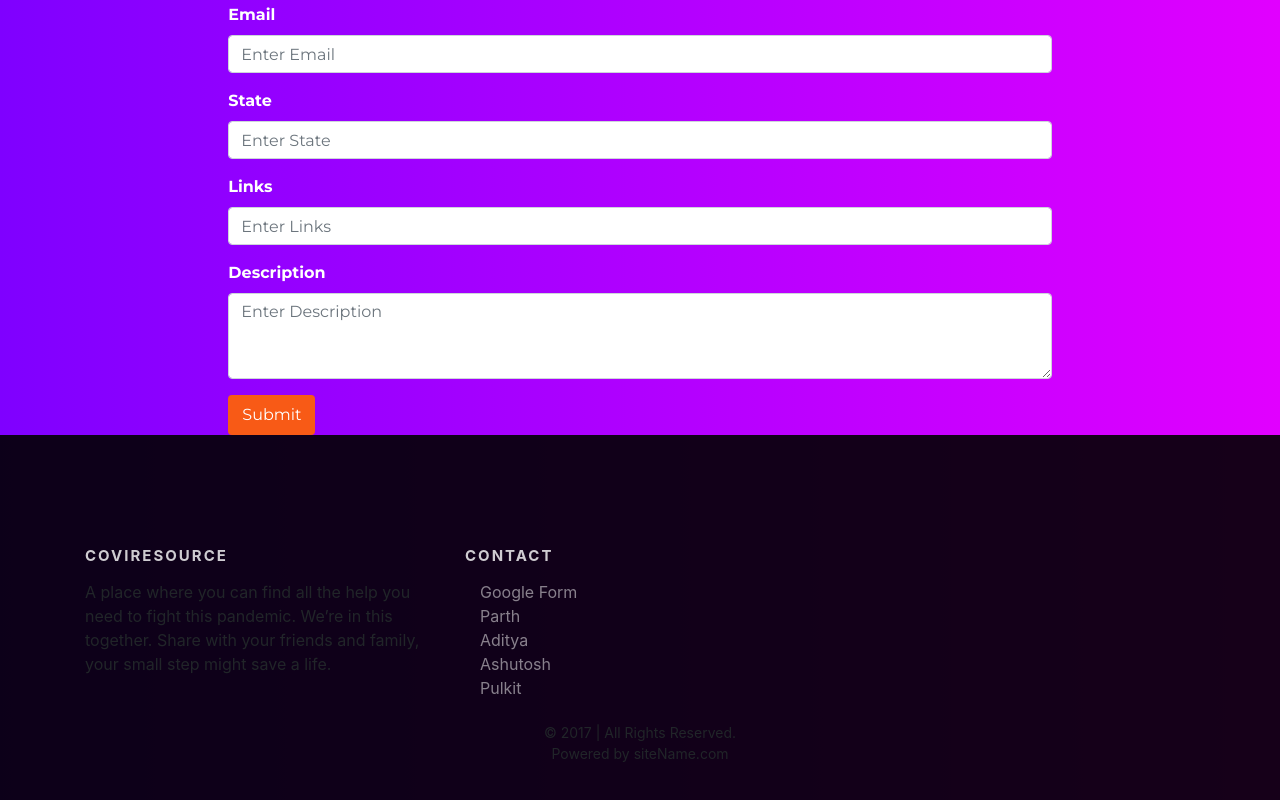
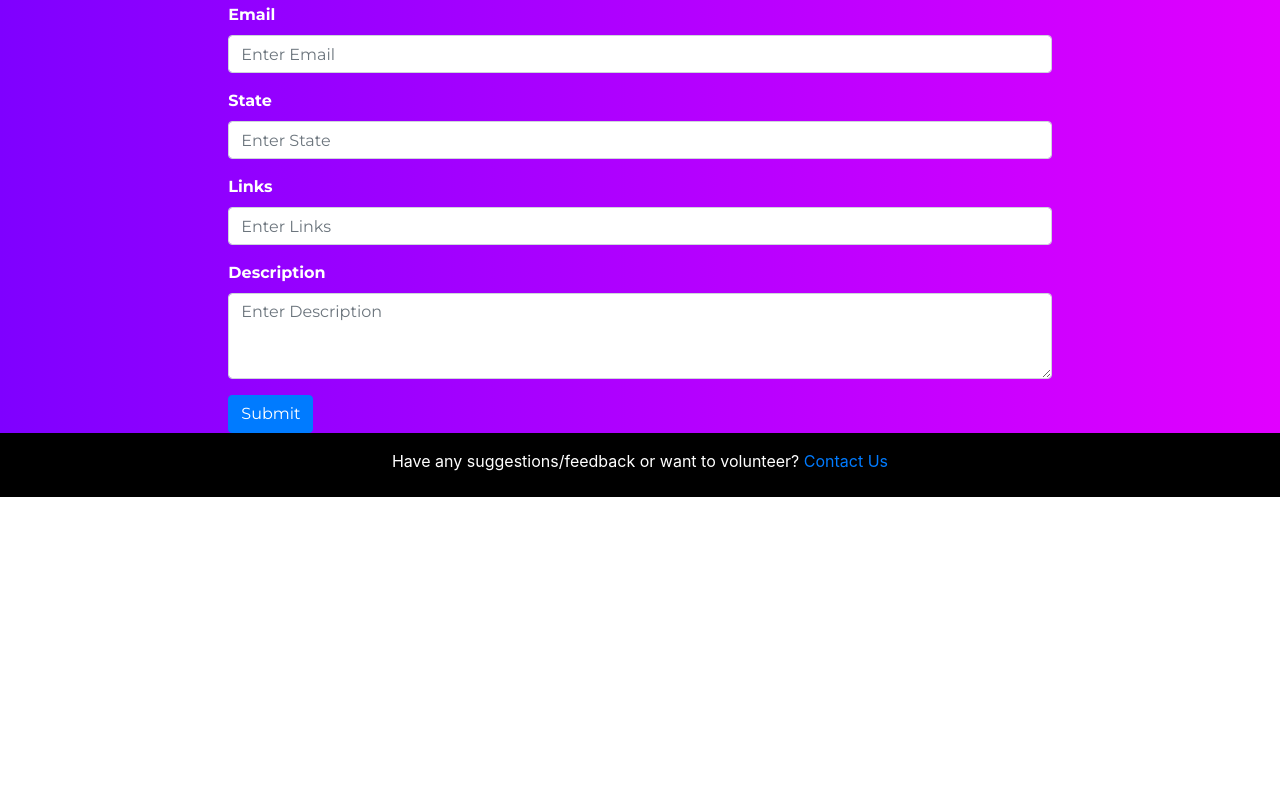
Before and after one commit to zinader/CoronaResources, a React (Create React App) app in the folder client/: page /addresource in a window 1280 px wide. Shown: the part 780-1580 px from the top of the page. After the commit the page ends 1277 px from the top, so only its background shows below. Built offline with nearby package versions, Linux system fonts and the light colour scheme.

Commit message:
footer added/bugs resolved

```diff
--- a/client/src/App.css
+++ b/client/src/App.css
@@ -27,6 +27,12 @@ body{
   padding: 2rem;
   width: 80%;
   text-align: center;
+}
+.title h1 a{
+  color: #fff;
+}
+.title h1 a:hover{
+  text-decoration: none;
 }
 .title a{
   color: #133c5e;
@@ -247,16 +253,11 @@ body{
   bottom: 0.4rem;
   right: 0.5rem;
 }
-.footer{
-  /* background: rgba(0, 0, 0, 0.40); */
-  padding: 2.5rem;
+footer{
+  background: #000;
+  text-align: center;
+  padding: 1rem 1rem 0.5rem 1rem;
   color: #fff;
-}
-.footer h1{
-  font-weight: 700;
-}
-.footer .brief{
-  font-size: 1.5rem;
 }
 @media (max-width: 768px){
   .title{
--- a/client/src/App.js
+++ b/client/src/App.js
@@ -14,7 +14,9 @@ function App() {
             <div className='col-md-6'>
               <div className="title">
                 <h1>
-                  Covi<span className="high">Resources</span>
+                  <a href='/'>
+                    Covi<span className="high">Resources</span>
+                  </a>
                 </h1>
                 <p className='brief'>
                   A place where you can find all the help you need to fight this pandemic. We’re in this together.
--- a/client/src/components/MainComponent.js
+++ b/client/src/components/MainComponent.js
@@ -15,6 +15,9 @@ const MainComponent = () => {
     "Ambulance",
     "Home Testing",
     "Plasma",
+    "Remdesivir",
+    "Fabiflu",
+    "Beds"
   ]);
 
   const handleSubmit = () => {
--- a/client/src/components/footer.css
+++ /dev/null
@@ -1,123 +0,0 @@
-.content-main {
-  height: 200vh;
-}
-
-.fh5co-bg {
-  background-size: cover;
-  background-position: center center;
-  background-repeat: no-repeat;
-  position: relative;
-}
-
-.fh5co-bg {
-  background-size: cover;
-  background-position: center center;
-  position: relative;
-  width: 100%;
-  float: left;
-}
-.fh5co-bg .overlay {
-  position: absolute;
-  top: 0;
-  left: 0;
-  right: 0;
-  bottom: 0;
-  background: rgba(0, 0, 0, 0.5);
-  -webkit-transition: 0.5s;
-  -o-transition: 0.5s;
-  transition: 0.5s;
-}
-
-.fh5co-bg-section {
-  background: rgba(0, 0, 0, 0.05);
-}
-
-#fh5co-footer {
-  padding: 7em 0;
-  clear: both;
-}
-@media screen and (max-width: 768px) {
-  #fh5co-footer {
-    padding: 3em 0;
-  }
-}
-
-#fh5co-footer {
-  position: relative;
-}
-#fh5co-footer .overlay {
-  position: absolute;
-  top: 0;
-  left: 0;
-  right: 0;
-  bottom: 0;
-  background: rgba(0, 0, 0, 0.9);
-  -webkit-transition: 0.5s;
-  -o-transition: 0.5s;
-  transition: 0.5s;
-}
-#fh5co-footer h3 {
-  margin-bottom: 15px;
-  font-weight: bold;
-  font-size: 15px;
-  letter-spacing: 2px;
-  text-transform: uppercase;
-  color: rgba(255, 255, 255, 0.8);
-}
-#fh5co-footer .fh5co-footer-links {
-  padding: 0;
-  margin: 0;
-}
-#fh5co-footer .fh5co-footer-links li {
-  padding: 0;
-  margin: 0;
-  list-style: none;
-}
-#fh5co-footer .fh5co-footer-links li a {
-  color: rgba(255, 255, 255, 0.5);
-  text-decoration: none;
-}
-#fh5co-footer .fh5co-footer-links li a:hover {
-  text-decoration: underline;
-}
-#fh5co-footer .fh5co-widget {
-  margin-bottom: 30px;
-}
-@media screen and (max-width: 768px) {
-  #fh5co-footer .fh5co-widget {
-    text-align: left;
-  }
-}
-#fh5co-footer .fh5co-widget h3 {
-  margin-bottom: 15px;
-  font-weight: bold;
-  font-size: 15px;
-  letter-spacing: 2px;
-  text-transform: uppercase;
-}
-#fh5co-footer .copyright .block {
-  display: block;
-}
-
-.btn-primary {
-  background: #f85a16;
-  color: #fff;
-  border: 2px solid #f85a16;
-}
-.btn-primary:hover,
-.btn-primary:focus,
-.btn-primary:active {
-  background: #f96c2f !important;
-  border-color: #f96c2f !important;
-}
-.btn-primary.btn-outline {
-  background: transparent;
-  color: #f85a16;
-  border: 1px solid #f85a16;
-}
-.btn-primary.btn-outline:hover,
-.btn-primary.btn-outline:focus,
-.btn-primary.btn-outline:active {
-  background: #f85a16;
-  color: #fff;
-}
--- a/client/src/components/footer.jsx
+++ b/client/src/components/footer.jsx
@@ -1,55 +1,10 @@
-import "./footer.css";
-
 const Footer = () => {
   return (
-    <footer id="fh5co-footer" class="fh5co-bg" role="contentinfo">
-      <div class="overlay"></div>
-      <div class="container">
-        <div class="row row-pb-md">
-          <div class="col-md-4 fh5co-widget">
-            <h3>CoviResource</h3>
-            <p>
-              A place where you can find all the help you need to fight this
-              pandemic. We’re in this together. Share with your friends and
-              family, your small step might save a life.
-            </p>
-          </div>
-          <div class="col-md-8">
-            <h3>Contact</h3>
-            <div class="col-md-4 col-sm-4 col-xs-6">
-              <ul class="fh5co-footer-links">
-                <li>
-                  <a href="https://docs.google.com/forms/d/e/1FAIpQLSc-5W9FraLhHun3gHpsPuUuhOyLr58g0Fkc1fOxhGbjJK4MHw/viewform">
-                    Google Form
-                  </a>
-                </li>
-                <li>
-                  <a href="#">Parth</a>
-                </li>
-                <li>
-                  <a href="#">Aditya</a>
-                </li>
-                <li>
-                  <a href="#">Ashutosh</a>
-                </li>
-                <li>
-                  <a href="#">Pulkit</a>
-                </li>
-              </ul>
-            </div>
-          </div>
-        </div>
-
-        <div class="row copyright" style={{ fontWeight: "700px" }}>
-          <div class="col-md-12 text-center">
-            <p>
-              <small class="block">&copy; 2017 | All Rights Reserved.</small>
-              <small class="block">Powered by siteName.com</small>
-            </p>
-          </div>
-        </div>
-      </div>
-    </footer>
+      <footer>
+        <p>
+            Have any suggestions/feedback or want to volunteer? <a target='_blank' href='https://forms.gle/DfhTSryzSYUYoaW18'>Contact Us</a>
+        </p>
+      </footer>
   );
 };
 
```
